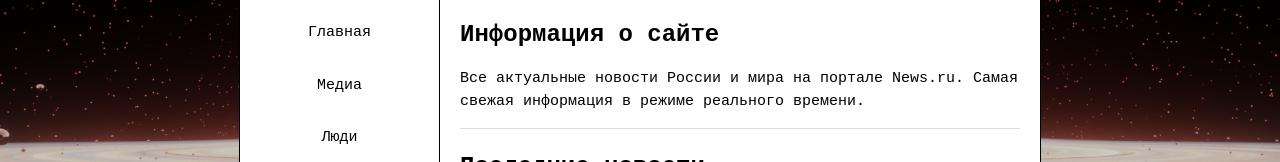
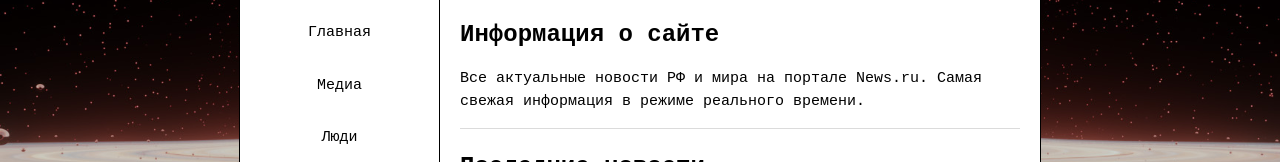
Before and after one commit to GhostRooter0953/news, a plain HTML site: page index.html in a window 1280 px wide. Shown: the part 245-407 px from the top of the page. Drawn offline with Linux system fonts and the light colour scheme.

Commit message:
Правки текста

```diff
--- a/index.html
+++ b/index.html
@@ -28,7 +28,7 @@
                 <main class="main">
                     <h3 class="main-title">Информация о сайте</h3>
                         <div class="main-text">
-                            <p>Все актуальные новости России и мира на портале News.ru. Самая свежая информация в режиме реального времени.</p>
+                            <p>Все актуальные новости РФ и мира на портале News.ru. Самая свежая информация в режиме реального времени.</p>
                         </div>
 
                     <h3 class="main-title">Последние новости</h3>
```
